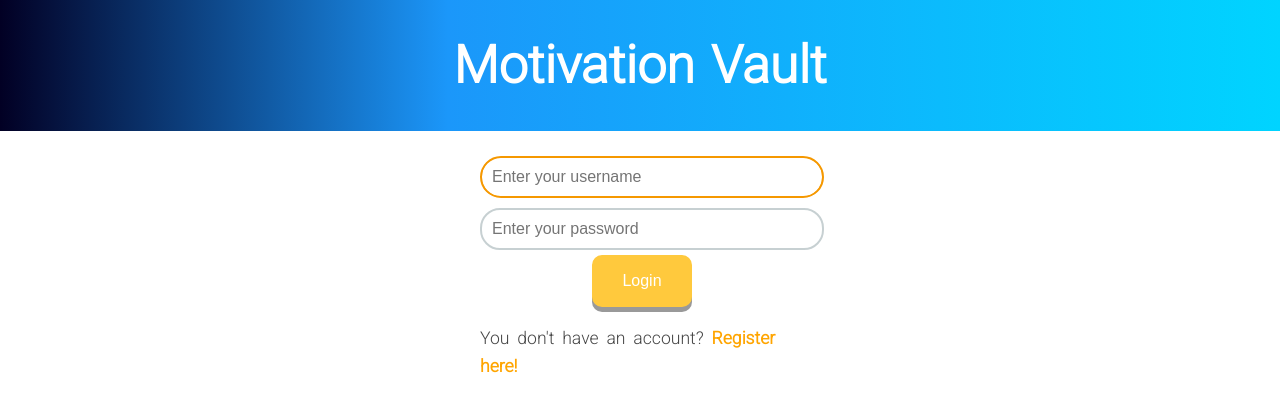
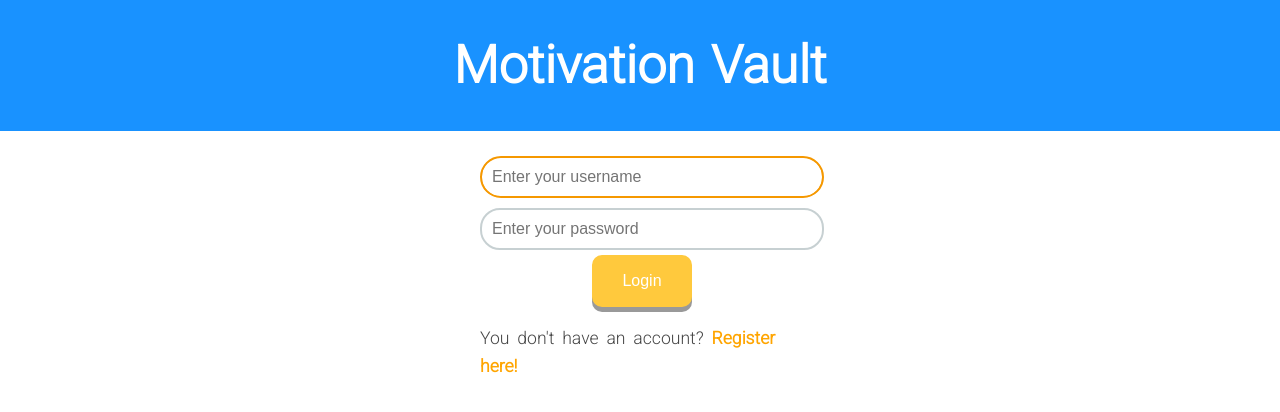
Before and after one commit to manuel12/motivation-vault, a React (Create React App) app in the folder front-end/: page /1 in a window 1280 px wide. Shown: the top 412 px of the page. Built offline with nearby package versions, Linux system fonts and the light colour scheme.

Commit message:
Removed bg color gradient, added single color.

```diff
--- a/front-end/src/css/Auth.module.css
+++ b/front-end/src/css/Auth.module.css
@@ -1,11 +1,5 @@
 .header {
-  background: rgb(2, 0, 36);
-  background: linear-gradient(
-    90deg,
-    rgba(2, 0, 36, 1) 0%,
-    rgba(27, 151, 250, 1) 35%,
-    rgba(0, 212, 255, 1) 100%
-  );
+  background-color: #1992FF;
   display: flex;
   flex-direction: column;
   align-items: center;
```
